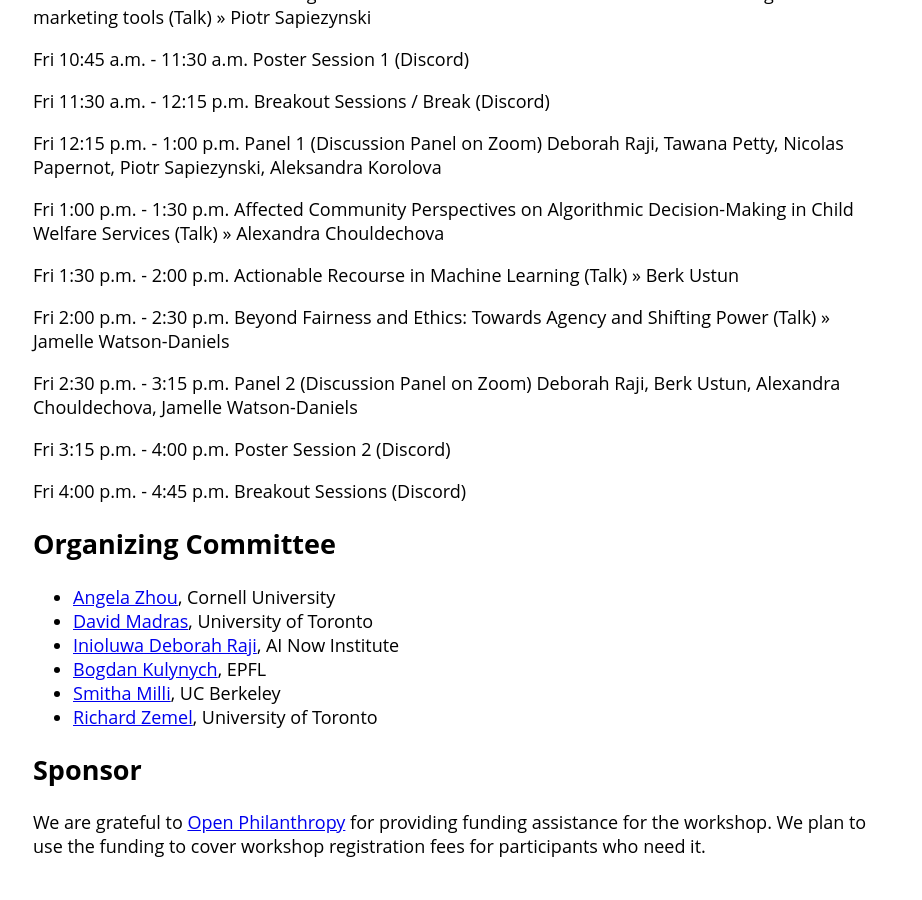
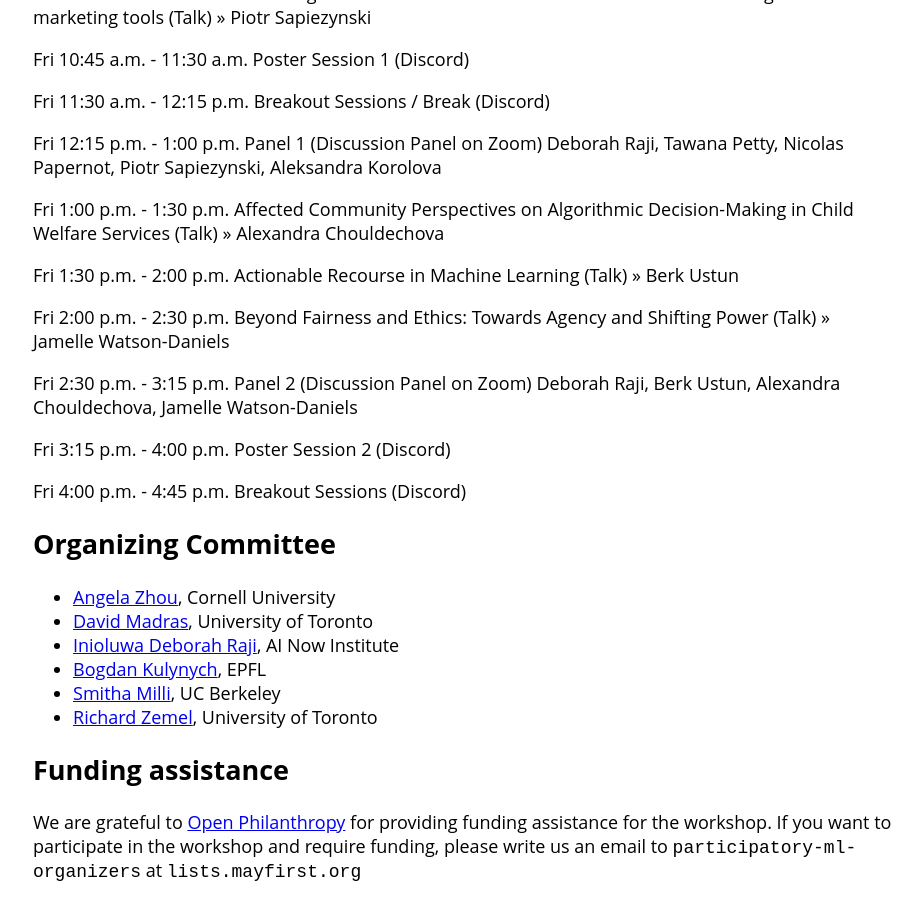
Before and after one commit to participatoryml/participatoryml.github.io, a Jekyll site: the page built from index.md, in a window 1280 px wide and 900 px high, scrolled down 7711 px. Shown: the whole window, without its empty margins (177-1099 px from the left). Built offline with Jekyll 4.4.1, drawn with Linux system fonts in a browser that asks for light colours; nearby versions of some CDN libraries; before the commit the page ends 8587 px from its top, so only the background shows below that.

Commit message:
Add a line on funding assistance

```diff
--- a/index.md
+++ b/index.md
@@ -224,8 +224,8 @@ Fri 4:00 p.m. - 4:45 p.m. Breakout Sessions (Discord)
 * [Smitha Milli](http://smithamilli.com), UC Berkeley
 * [Richard Zemel](https://www.cs.toronto.edu/~zemel), University of Toronto
 
-## Sponsor
+## Funding assistance
 
 We are grateful to [Open Philanthropy](https://www.openphilanthropy.org/)
-for providing funding assistance for the workshop.  We plan to use the funding
-to cover workshop registration fees for participants who need it.
+for providing funding assistance for the workshop. If you want to participate in the workshop and
+require funding, please write us an email to `participatory-ml-organizers` at `lists.mayfirst.org`
```
